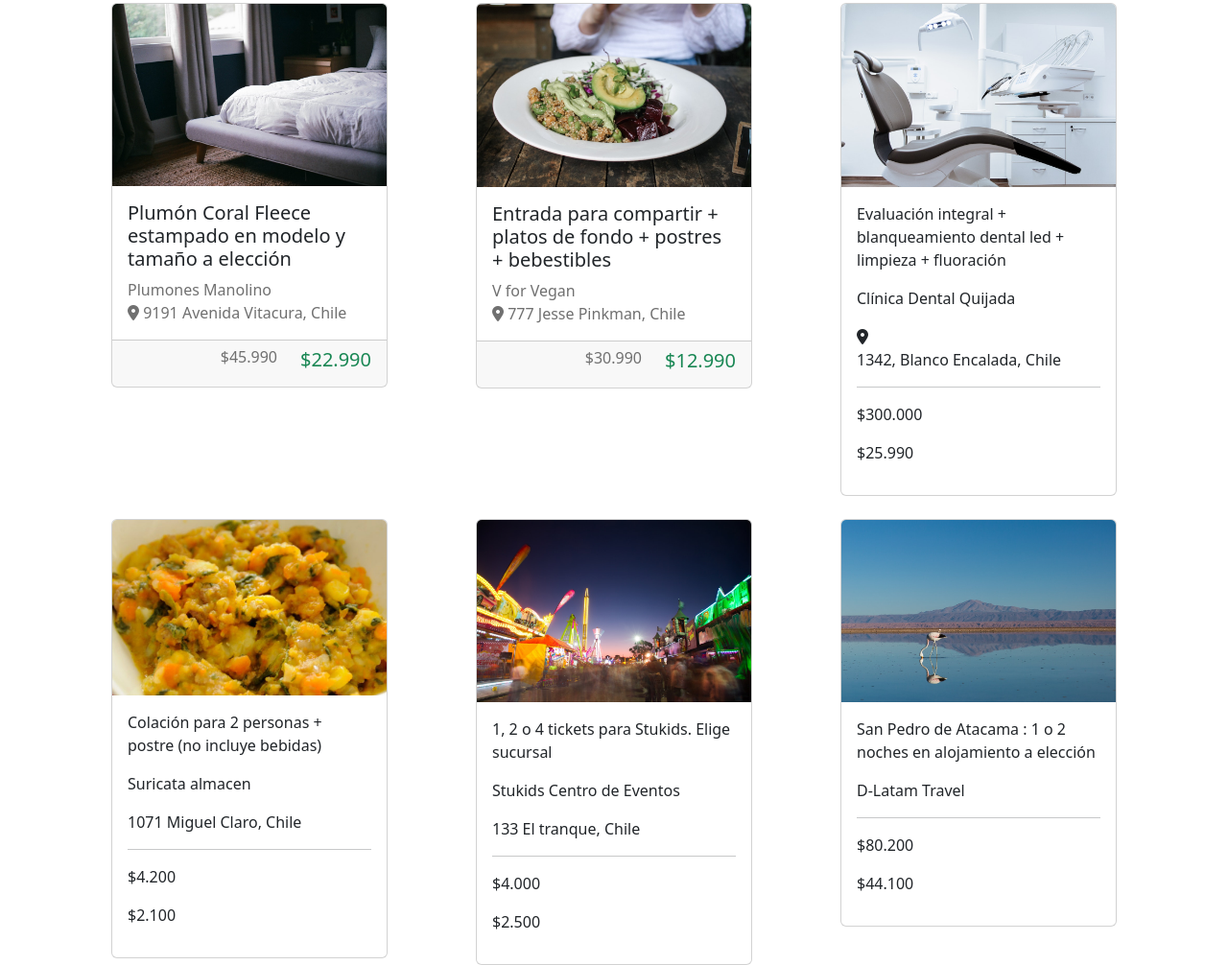
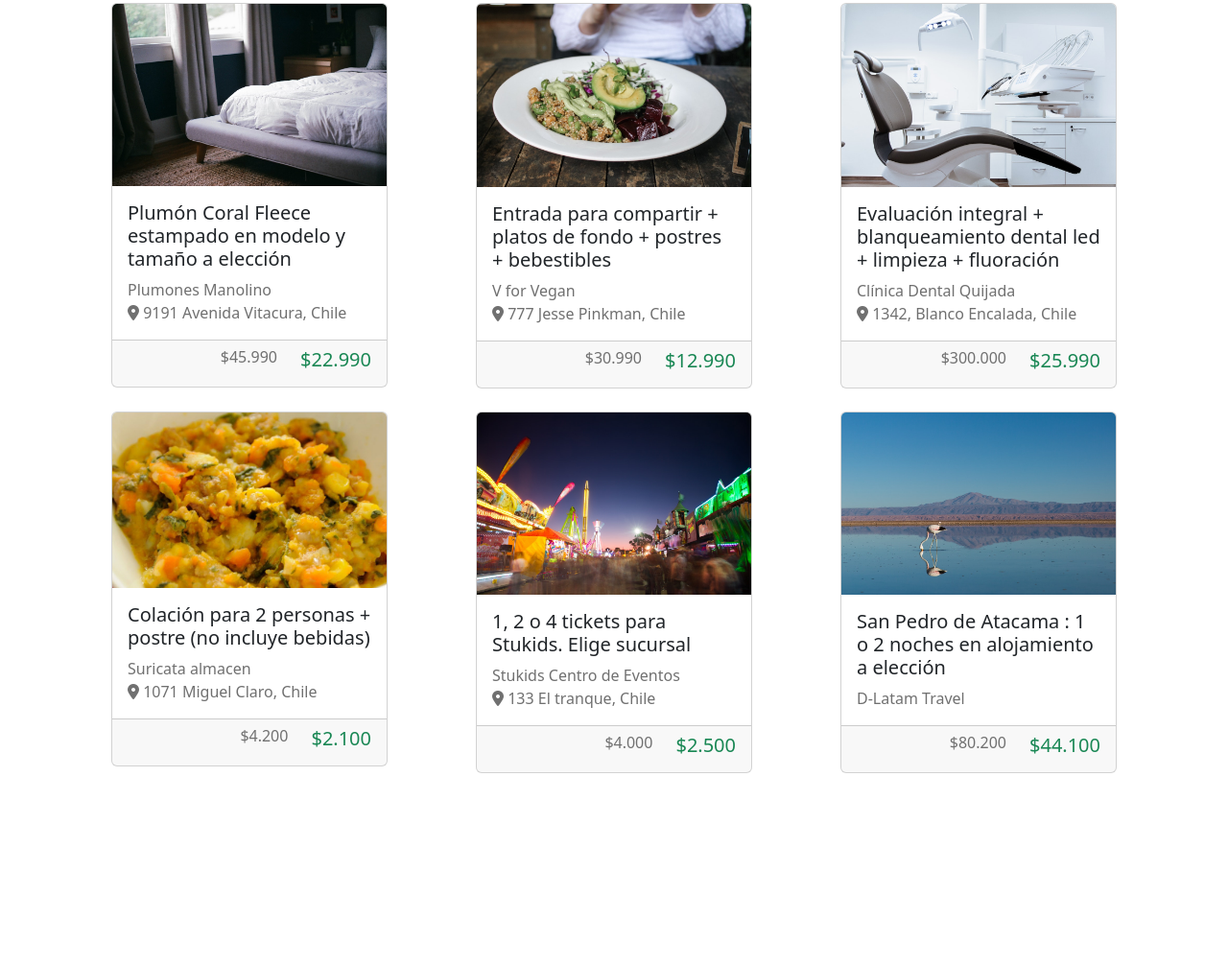
Before and after one commit to Izth4rDev/cuponPage, a plain HTML site: page index.html in a window 1280 px wide. Shown: the part 101-1107 px from the top of the page at 96% size. After the commit the page ends 907 px from the top, so only its background shows below. Drawn offline with nearby package versions, Linux system fonts and the light colour scheme.

Commit message:
finalizacion cards

```diff
--- a/index.html
+++ b/index.html
@@ -75,60 +75,90 @@
                 </div>
             </div>
         </div>
+
+        <!-- card-3 -->
         <div class="col-12 col-md-6 col-lg-4">
             <div class="card mx-auto" style="width: 18rem;">
                 <img src="assets/img/cupon-3.jpg" class="card-img-top" alt="dental">
                 <div class="card-body">
-                    <p class="card-text">Evaluación integral + blanqueamiento dental led + limpieza + fluoración</p>
-                    <p class="card-text">Clínica Dental Quijada</p>
+                    <h5 class="card-title fw-light black">Evaluación integral + blanqueamiento dental led + limpieza + fluoración</h5>
+                    <p class="card-text fw-light gray">Clínica Dental Quijada
+                    <br>
                     <i class="fa-solid fa-location-dot"></i>
-                    <p class="card-text">1342, Blanco Encalada, Chile</p>
-                    <hr>
-                    <p>$300.000</p>
-                    <p>$25.990</p>
+                    1342, Blanco Encalada, Chile</p>
+                        </div>
+                    <div class="card-footer">
+                        <div class="row justify-content-end">
+                            <h6 class="col-auto fw-light gray">$300.000</h6>
+                            <h5 class="col-auto text-success green">$25.990</h5>
+                        </div>
+                    </div>
+            </div>
+        </div>
+
+            <!-- card-4 -->
+            <div class="col-12 col-md-6 col-lg-4">
+                <div class="card mx-auto" style="width: 18rem;">
+                    <img src="assets/img/cupon-4.jpg" class="card-img-top" alt="colaciones">
+                    <div class="card-body">
+                        <h5 class="card-title fw-light black">Colación para 2 personas + postre (no incluye bebidas)</h5>
+                        <p class="card-text fw-light gray">
+                            Suricata almacen
+                            <br>
+                            <i class="fa-solid fa-location-dot"></i>
+                            1071 Miguel Claro, Chile
+                        </p>
+                    </div>
+                    <div class="card-footer">
+                        <div class="row justify-content-end">
+                            <h6 class="col-auto fw-light gray">$4.200</h6>
+                            <h5 class="col-auto text-success green">$2.100</h5>
+                        </div>
+                    </div>
                 </div>
             </div>
-        </div>
-        <div class="col-12 col-md-6 col-lg-4">
-            <div class="card mx-auto" style="width: 18rem;">
-                <img src="assets/img/cupon-4.jpg" class="card-img-top" alt="colacion">
-                <div class="card-body">
-                    <p class="card-text">Colación para 2 personas + postre (no incluye bebidas)</p>
-                    <p class="card-text">Suricata almacen</p>
-                    <p class="card-text">1071 Miguel Claro, Chile</p>
-                    <hr>
-                    <p>$4.200</p>
-                    <p>$2.100</p>
+
+            <!-- card-5 -->
+            <div class="col-12 col-md-6 col-lg-4">
+                <div class="card mx-auto" style="width: 18rem;">
+                    <img src="assets/img/cupon-5.jpg" class="card-img-top" alt="stukids">
+                    <div class="card-body">
+                        <h5 class="card-title fw-light black">1, 2 o 4 tickets para Stukids. Elige sucursal</h5>
+                        <p class="card-text fw-light gray">
+                            Stukids Centro de Eventos
+                            <br>
+                            <i class="fa-solid fa-location-dot"></i>
+                            133 El tranque, Chile
+                        </p>
+                    </div>
+                    <div class="card-footer">
+                        <div class="row justify-content-end">
+                            <h6 class="col-auto fw-light gray">$4.000</h6>
+                            <h5 class="col-auto text-success green">$2.500</h5>
+                        </div>
+                    </div>
                 </div>
             </div>
-        </div>
-        <div class="col-12 col-md-6 col-lg-4">
-            <div class="card mx-auto" style="width: 18rem;">
-                <img src="assets/img/cupon-5.jpg" class="card-img-top" alt="Stukids">
-                <div class="card-body">
-                    <p class="card-text">1, 2 o 4 tickets para Stukids. Elige sucursal</p>
-                    <p class="card-text">Stukids Centro de Eventos</p>
-                    <p class="card-text">133 El tranque, Chile</p>
-                    <hr>
-                    <p>$4.000</p>
-                    <p>$2.500</p>
+
+            <!-- card-6 -->
+            <div class="col-12 col-md-6 col-lg-4">
+                <div class="card mx-auto" style="width: 18rem;">
+                    <img src="assets/img/cupon-6.jpg" class="card-img-top" alt="viaje">
+                    <div class="card-body">
+                        <h5 class="card-title fw-light black">San Pedro de Atacama : 1 o 2 noches en alojamiento a elección</h5>
+                        <p class="card-text fw-light gray">
+                            D-Latam Travel
+                            </p>
+                    </div>
+                    <div class="card-footer">
+                        <div class="row justify-content-end">
+                            <h6 class="col-auto fw-light gray">$80.200</h6>
+                            <h5 class="col-auto text-success green">$44.100</h5>
+                        </div>
+                    </div>
                 </div>
             </div>
-        </div>
-        <div class="col-12 col-md-6 col-lg-4">
-            <div class="card mx-auto" style="width: 18rem;">
-                <img src="assets/img/cupon-6.jpg" class="card-img-top" alt="San Pedro">
-                <div class="card-body">
-                    <p class="card-text">San Pedro de Atacama : 1 o 2 noches en alojamiento a elección</p>
-                    <p class="card-text">D-Latam Travel</p>
-                    <hr>
-                    <p>$80.200</p>
-                    <p>$44.100</p>
-                </div>
-            </div>
-        </div>
-    </div>
-</div>
+
 </body>
 <script src="https://kit.fontawesome.com/9d55460b02.js" crossorigin="anonymous"></script>
 <script src="https://cdn.jsdelivr.net/npm/bootstrap@5.3.3/dist/js/bootstrap.min.js"></script>
```
